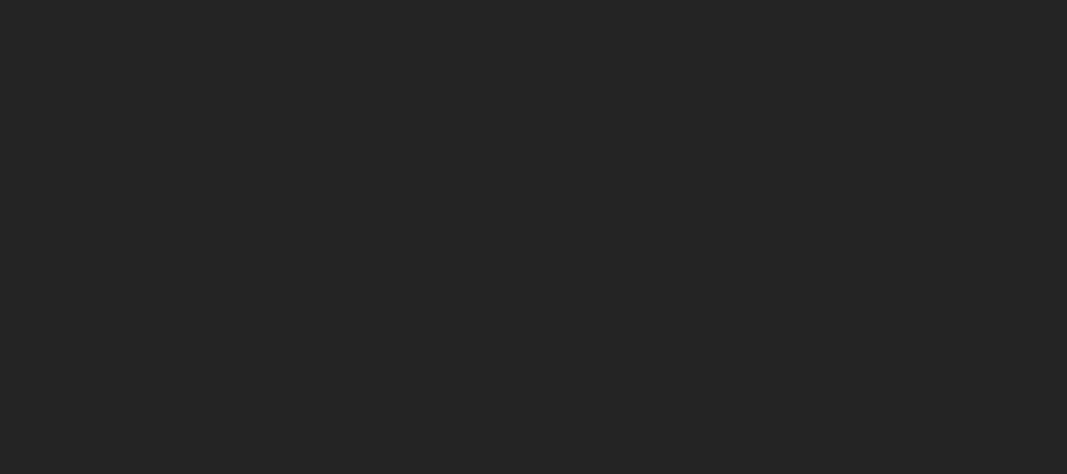
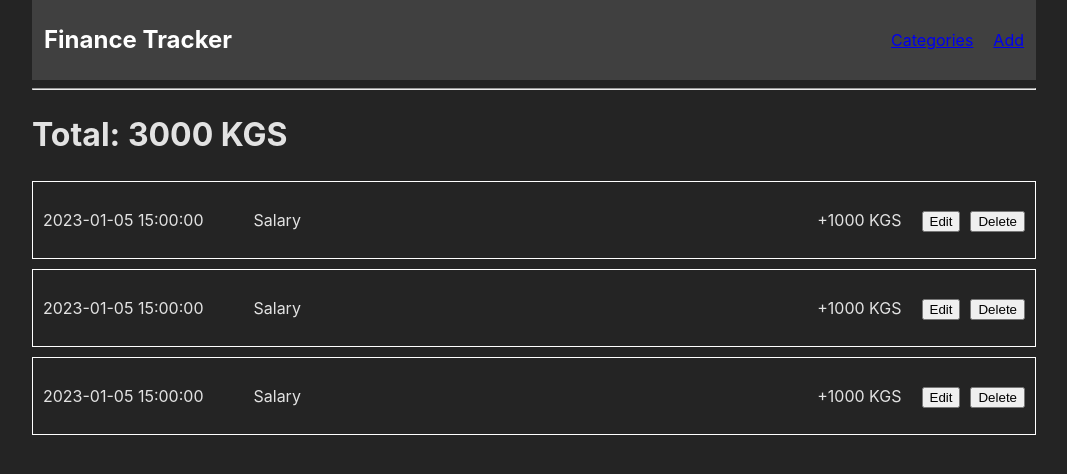
Before and after one commit to koog7/Personal-Budget, a React (Vite) app: page / in a window 1280 px wide. Shown: the top 474 px of the page, without its empty margins (106-1173 px from the left). Built offline with nearby package versions, Linux system fonts and the light colour scheme; the HTML template or start-up script is replaced by a standard one.

Commit message:
Создан примерный дизайн главной страницы и отображения компоненты с фин учетом, а так же добавлены стили

```diff
--- a/src/App.tsx
+++ b/src/App.tsx
@@ -1,10 +1,41 @@
 import './App.css'
+import {NavLink, Route, Routes} from "react-router-dom";
+import Home from "./containers/Home.tsx";
+import CategoryBlock from "./containers/CategoryBlock.tsx";
+import AddBlock from "./containers/AddBlock.tsx";
 
 const App = () => {
 
     return(
         <>
+            <div style={{
+                backgroundColor: '#404040',
+                width: '1000px',
+                minHeight: '50px',
+                padding: '2px',
+                display: 'flex',
+                alignItems: 'center',
+            }}>
+                <h2 style={{marginLeft: '10px'}}><NavLink className="nav-link" to="/" style={{
+                    textDecoration: 'none',
+                    color: 'white'
+                }}>Finance Tracker</NavLink></h2>
+                <NavLink to={'/category'} style={{marginLeft:'auto'}}>Categories</NavLink>
+                <NavLink to={'/add'} style={{marginRight:'10px',marginLeft:'20px'}}>Add</NavLink>
+            </div>
+            <hr/>
 
+            <Routes>
+                <Route path="/" element={(
+                    <Home/>
+                )}/>
+                <Route path="/category" element={(
+                    <CategoryBlock/>
+                )}/>
+                <Route path="/add" element={(
+                    <AddBlock/>
+                )}/>
+            </Routes>
         </>
     )
 
--- /dev/null
+++ b/src/components/HomeCardComponent.tsx
@@ -0,0 +1,25 @@
+const HomeCardComponent = () => {
+    return (
+        <div style={{display:'flex', flexDirection:'row', justifyContent:'space-between', border:'1px solid white', padding:'10px', marginTop:'10px'}}>
+            <div style={{display:'flex'}}>
+                <div>
+                    <p>2023-01-05 15:00:00</p>
+                </div>
+                <div style={{marginLeft:'50px'}}>
+                    <p>Salary</p>
+                </div>
+            </div>
+            <div style={{display:'flex', alignItems:'center'}}>
+                <div style={{marginRight:'20px'}}>
+                    <p>+1000 KGS</p>
+                </div>
+                <div>
+                    <button style={{marginRight:'10px'}}>Edit</button>
+                    <button>Delete</button>
+                </div>
+            </div>
+        </div>
+    );
+};
+
+export default HomeCardComponent;
--- a/src/containers/Home.tsx
+++ b/src/containers/Home.tsx
@@ -1,7 +1,13 @@
+import HomeCardComponent from "../components/HomeCardComponent.tsx";
+
 const Home = () => {
     return (
         <div>
-            Home
+            <h1>Total: <span>{3000} KGS</span></h1>
+
+            <HomeCardComponent />
+            <HomeCardComponent />
+            <HomeCardComponent />
         </div>
     );
 };
```
